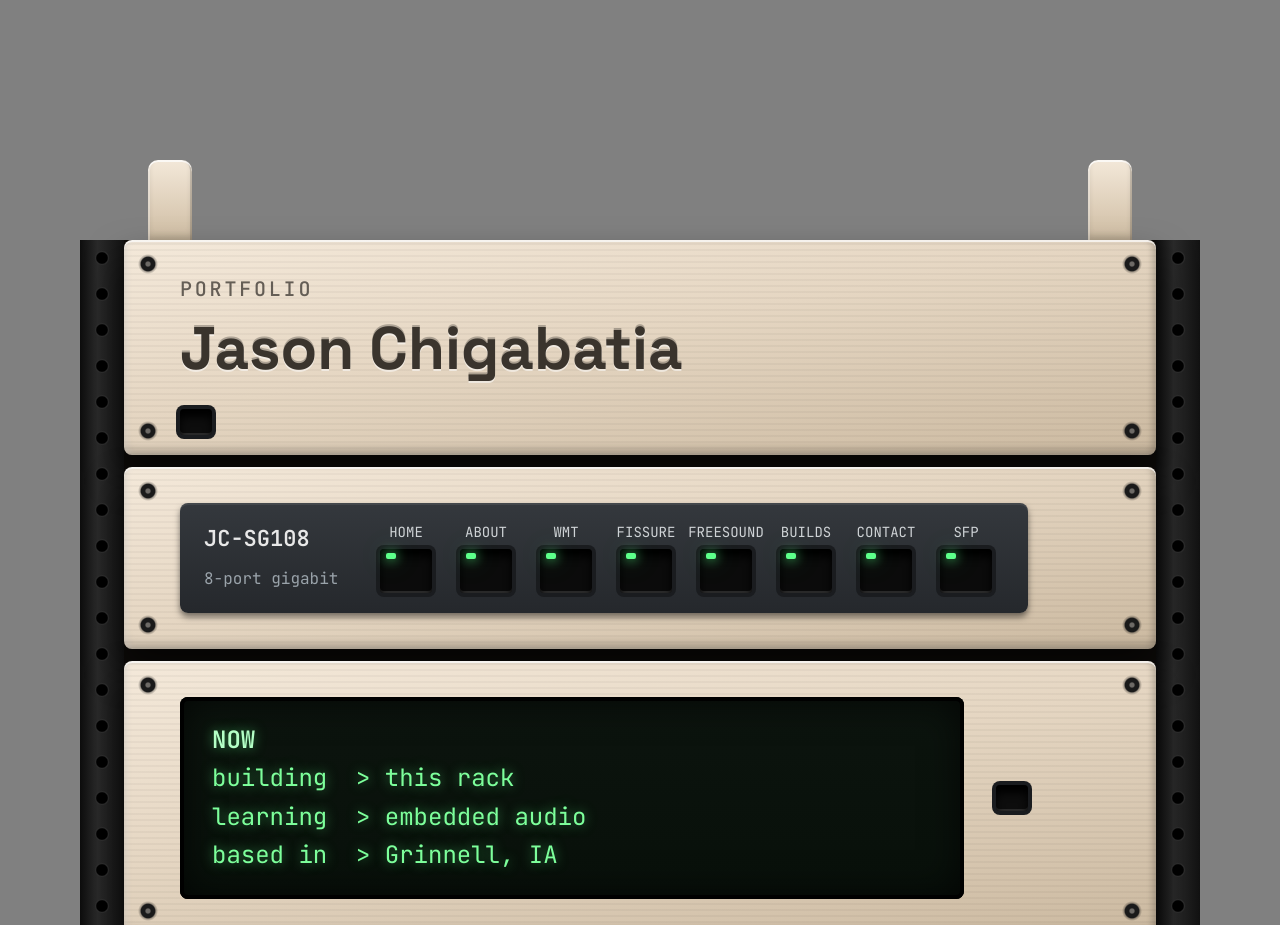
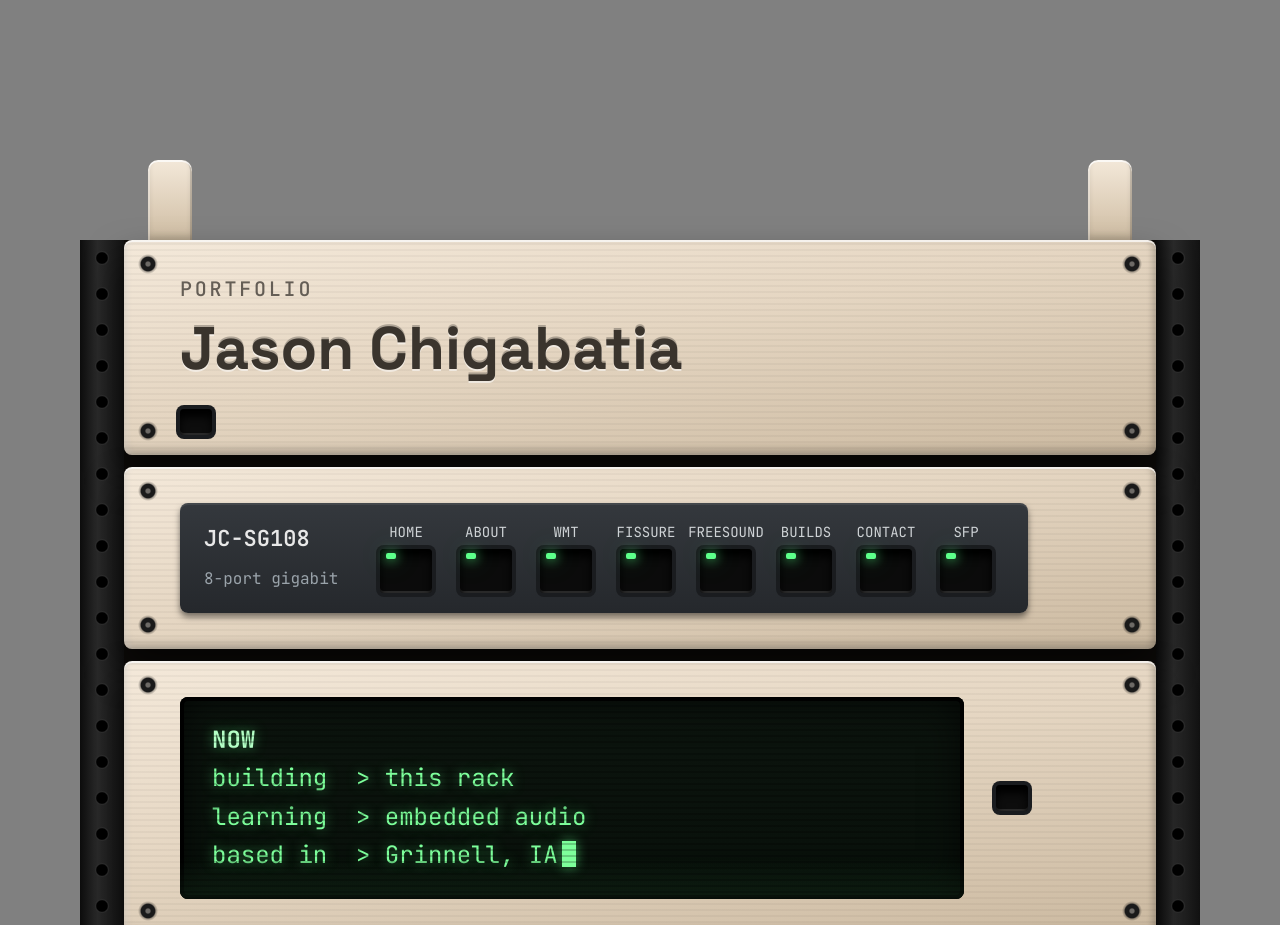
Before and after one commit to agulam-coco/kws-rack-portfolio, a React (Vite) app in the folder web/: page /snapshot in a window 1280 px wide. Shown: the top 925 px of the page. Built offline with nearby package versions, Linux system fonts and the light colour scheme.

Commit message:
Added blinking text to display

```diff
--- a/web/src/components/units/NowDisplay.tsx
+++ b/web/src/components/units/NowDisplay.tsx
@@ -1,11 +1,80 @@
+import { useEffect, useState } from "react";
 import { now } from "../../data/site";
 
+const START_MS = 2600;  // wait for the intro to land before typing
+const TYPE_MS = 55;     // per character (plus a little random jitter)
+const ERASE_MS = 28;
+const HOLD_MS = 3200;   // how long a value stays before the next swap
+
+const sleep = (ms: number) => new Promise((r) => setTimeout(r, ms));
+
 export default function NowDisplay() {
+    const [text, setText] = useState(() => now.map(() => ""));
+    const [active, setActive] = useState(0); // row the cursor sits on
+
+    useEffect(() => {
+        let alive = true;
+
+        if (window.matchMedia("(prefers-reduced-motion: reduce)").matches) {
+            setText(now.map((r) => r.values[0]));
+            setActive(now.length - 1);
+            return;
+        }
+
+        const set = (i: number, s: string) =>
+            alive && setText((t) => t.map((v, j) => (j === i ? s : v)));
+
+        const type = async (i: number, s: string) => {
+            setActive(i);
+            for (let n = 1; n <= s.length && alive; n++) {
+                set(i, s.slice(0, n));
+                await sleep(TYPE_MS + Math.random() * 45);
+            }
+        };
+
+        const erase = async (i: number, s: string) => {
+            setActive(i);
+            for (let n = s.length - 1; n >= 0 && alive; n--) {
+                set(i, s.slice(0, n));
+                await sleep(ERASE_MS);
+            }
+        };
+
+        (async () => {
+            await sleep(START_MS);
+
+            // boot: type every row once
+            for (let i = 0; i < now.length && alive; i++) {
+                await type(i, now[i].values[0]);
+                await sleep(220);
+            }
+
+            // then rotate the rows that have more than one value
+            const rotating = now.flatMap((r, i) => (r.values.length > 1 ? [i] : []));
+            const idx = now.map(() => 0);
+            for (let k = 0; alive && rotating.length; k++) {
+                await sleep(HOLD_MS);
+                const i = rotating[k % rotating.length];
+                await erase(i, now[i].values[idx[i]]);
+                idx[i] = (idx[i] + 1) % now[i].values.length;
+                await sleep(180);
+                await type(i, now[i].values[idx[i]]);
+            }
+        })();
+
+        return () => { alive = false; };
+    }, []);
+
     return (
         <section className="unit plate now" data-stage="now">
             <div className="lcd">
                 <b>NOW</b>
-                {now.map(([k, v]) => <div key={k}>{k.padEnd(9)} &gt; {v}</div>)}
+                {now.map((r, i) => (
+                    <div key={r.key}>
+                        {r.key.padEnd(9)} &gt; {text[i]}
+                        {i === active && <span className="caret" />}
+                    </div>
+                ))}
             </div>
             <span className="rj45" data-jack="about" />
         </section>
--- a/web/src/data/site.ts
+++ b/web/src/data/site.ts
@@ -59,10 +59,13 @@ export const ports: { label: string; stage: StageId; cable: string }[] = [
     { label: "SFP", stage: "overview", cable: "" }
 ];
 
-export const now = [
-    ["building", "this rack"],
-    ["learning", "embedded audio"],
-    ["based in", "Grinnell, IA"],
+// Each row types out its first value, then rows with more than one value
+// take turns: erase, type the next one, wait, repeat.
+// Keep values under ~24 characters so they fit on the screen.
+export const now: { key: string; values: string[] }[] = [
+    { key: "building", values: ["this rack", "the cable system", "a hackathon at Grinnell"] },
+    { key: "learning", values: ["embedded audio", "GSAP + scroll"] },
+    { key: "based in", values: ["Grinnell, IA"] },
 ];
 
 export const experience = [
--- a/web/src/styles/rack.css
+++ b/web/src/styles/rack.css
@@ -530,3 +530,87 @@
     top: auto;
     bottom: 8px;
 }
+
+/* ---------- LCD motion ---------- */
+.lcd {
+    position: relative;
+    overflow: hidden;
+}
+
+/* blinking block cursor */
+.caret {
+    display: inline-block;
+    width: .6em;
+    height: 1.1em;
+    margin-left: 2px;
+    vertical-align: -2px;
+    background: #7dff9b;
+    box-shadow: 0 0 6px rgba(93, 255, 138, .6);
+    animation: caret-blink 1s steps(2, start) infinite;
+}
+
+@keyframes caret-blink {
+    to {
+        visibility: hidden;
+    }
+}
+
+/* scanlines + a faint flicker */
+.lcd::after {
+    content: "";
+    position: absolute;
+    inset: 0;
+    pointer-events: none;
+    background: repeating-linear-gradient(0deg, rgba(0, 0, 0, .22) 0 1px, transparent 1px 3px);
+    animation: lcd-flicker 5s infinite;
+}
+
+@keyframes lcd-flicker {
+
+    0%,
+    46%,
+    50%,
+    100% {
+        opacity: .9;
+    }
+
+    47% {
+        opacity: .55;
+    }
+
+    48% {
+        opacity: 1;
+    }
+
+    72% {
+        opacity: .8;
+    }
+}
+
+/* soft bright band that slowly rolls down the screen */
+.lcd::before {
+    content: "";
+    position: absolute;
+    left: 0;
+    right: 0;
+    top: -40%;
+    height: 40%;
+    pointer-events: none;
+    background: linear-gradient(transparent, rgba(125, 255, 155, .07), transparent);
+    animation: lcd-roll 7s linear infinite;
+}
+
+@keyframes lcd-roll {
+    to {
+        transform: translateY(350%);
+    }
+}
+
+@media (prefers-reduced-motion: reduce) {
+
+    .caret,
+    .lcd::before,
+    .lcd::after {
+        animation: none;
+    }
+}
```
